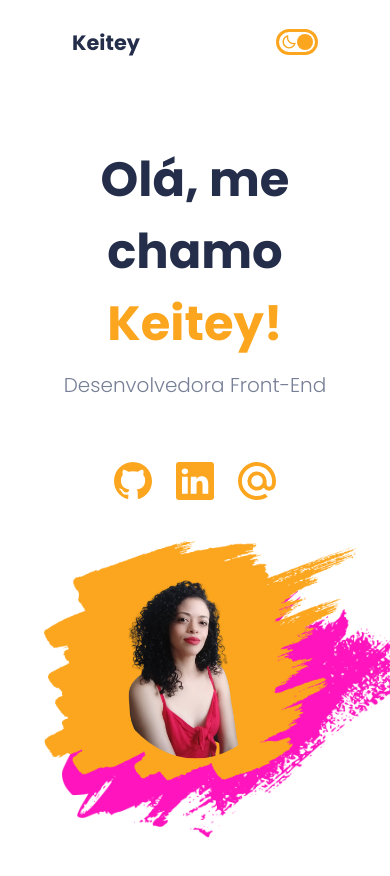
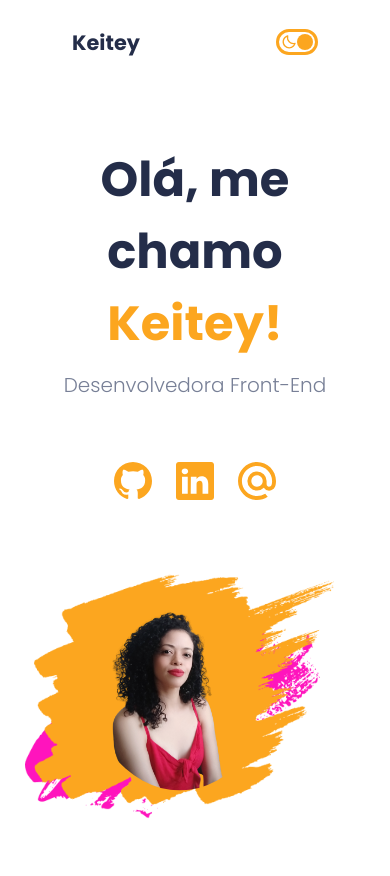
Before and after one commit to Keitey/meu-portifolio, a React (Create React App) app: page / in a window 390 px wide. Shown: the top 876 px of the page. Built offline with nearby package versions, Linux system fonts and the light colour scheme.

Commit message:
ajuste links

```diff
--- a/src/components/Intro/intro.css
+++ b/src/components/Intro/intro.css
@@ -106,6 +106,7 @@
         align-items: center;
     }
 
+
     .i-name{
         text-align: center;
     }
@@ -118,4 +119,20 @@
     .ability > :nth-child(1){
         text-align: center;
     }
+
+    .i-right>:nth-child(1){
+        transform: scale(0.75);
+        left: -130px;
+    }
+
+    .i-right>:nth-child(2){
+        transform: scale(0.75);
+        left: -7rem;
+        top: -65px;
+    }
+
+    .i-right>:nth-child(3){
+        top: -25rem;
+        left: -13rem;
+    }
 }
```
